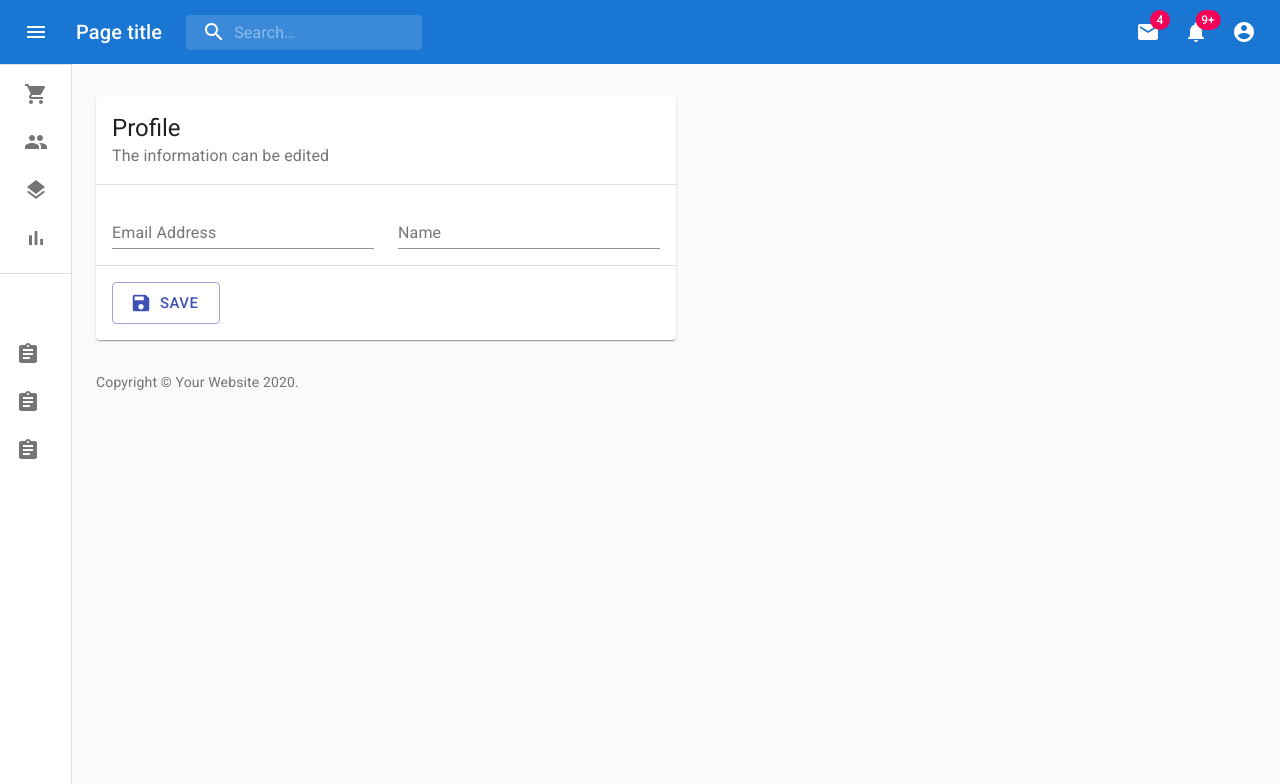
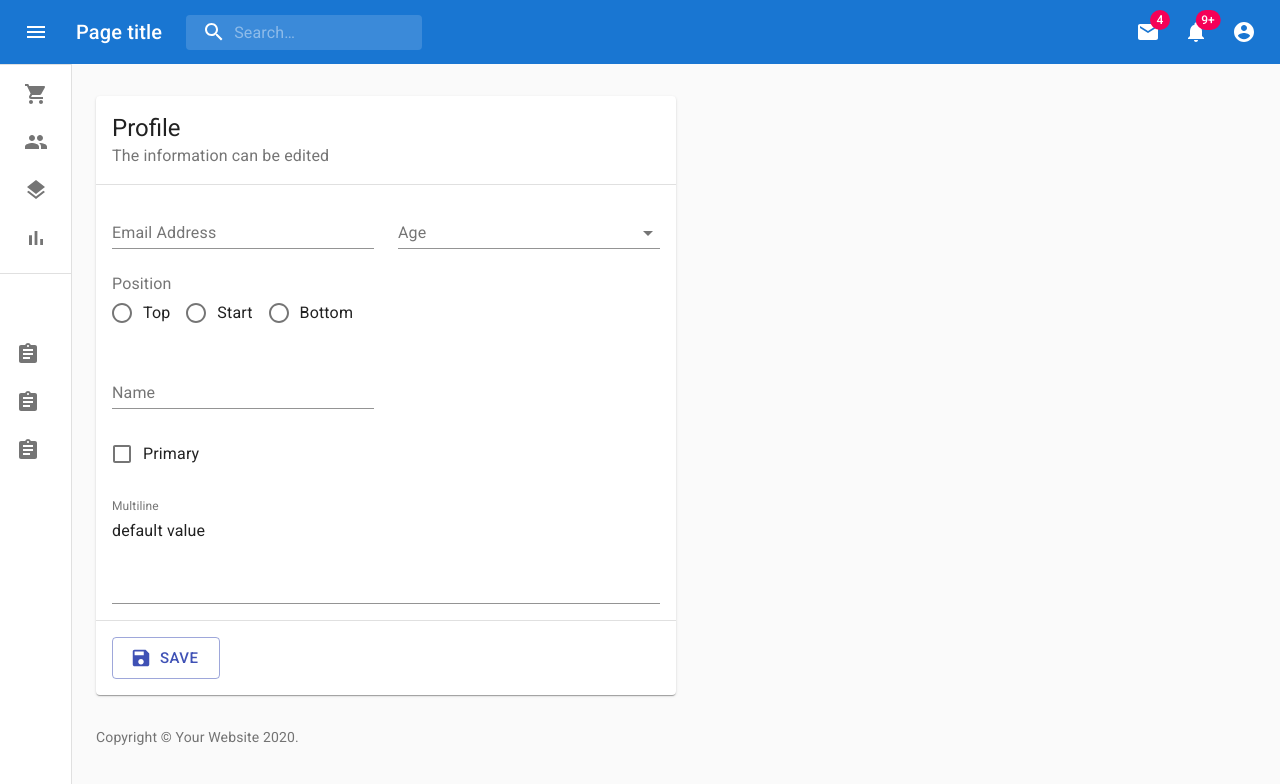
Before and after one commit to hmtareque/sleekie, a React (Create React App) app: page / in a window 1280 px wide. Shown: the top 784 px of the page. Built offline with nearby package versions, Linux system fonts and the light colour scheme.

Commit message:
more type of field added in the form

```diff
--- a/src/components/forms/signup.form.js
+++ b/src/components/forms/signup.form.js
@@ -1,5 +1,5 @@
-import React from 'react';
-import { Formik, Form } from 'formik';
+import React, { useRef } from 'react';
+import { Formik, Form, ErrorMessage } from 'formik';
 import { styled } from '@material-ui/core/styles';
 import * as Yup from 'yup';
 
@@ -16,6 +16,23 @@ import SaveAltIcon from '@material-ui/icons/SaveAlt';
 
 import Backdrop from '@material-ui/core/Backdrop';
 import { fade } from '@material-ui/core/styles/colorManipulator';
+
+
+import InputLabel from '@material-ui/core/InputLabel';
+import MenuItem from '@material-ui/core/MenuItem';
+import FormHelperText from '@material-ui/core/FormHelperText';
+import FormControl from '@material-ui/core/FormControl';
+import Select from '@material-ui/core/Select';
+
+import Radio from '@material-ui/core/Radio';
+import RadioGroup from '@material-ui/core/RadioGroup';
+import FormControlLabel from '@material-ui/core/FormControlLabel';
+import FormLabel from '@material-ui/core/FormLabel';
+
+import FormGroup from '@material-ui/core/FormGroup';
+import Checkbox from '@material-ui/core/Checkbox';
+import CheckBoxOutlineBlankIcon from '@material-ui/icons/CheckBoxOutlineBlank';
+import CheckBoxIcon from '@material-ui/icons/CheckBox';
 
 import {
   Card,
@@ -115,7 +132,18 @@ const useStyles = makeStyles((theme) => ({
   //   },
   // },
 
+
+  formControl: {
+    // margin: theme.spacing(1),
+    width: '100%',
+  },
+  selectEmpty: {
+    marginTop: theme.spacing(2),
+  },
+
 }));
+
+
 
 
 
@@ -127,6 +155,11 @@ const SignupSchema = Yup.object().shape({
   email: Yup.string()
     .email('Invalid email')
     .required('Required'),
+    age: Yup.number()
+    .required('Required'),
+
+    position: Yup.string()
+    .required('Required'),
 });
 
 const SignupForm = () => {
@@ -134,19 +167,16 @@ const SignupForm = () => {
   const classes = useStyles();
   const [loading, setLoading] = React.useState(false);
   const [success, setSuccess] = React.useState(false);
+  //const [age, setSelect] = React.useState('');
 
   const [open, setOpen] = React.useState(false);
-  const handleClose = () => {
-    setOpen(false);
-  };
-  const handleToggle = () => {
-    setOpen(!open);
-  };
 
 
 
 
-    return   (
+
+
+  return (
 
 
     <Card>
@@ -158,6 +188,10 @@ const SignupForm = () => {
         initialValues={{
           name: '',
           email: '',
+          age: '',
+          position: '',
+          checked: false,
+          multiline: 'default value'
         }}
         validationSchema={SignupSchema}
         onSubmit={(values, actions) => {
@@ -187,8 +221,7 @@ const SignupForm = () => {
           isSubmitting }) => (
 
 
-          <form
-          onSubmit={handleSubmit} noValidate autoComplete="off"
+            <Form noValidate autoComplete="off"
             >
               <CardHeader
                 subheader="The information can be edited"
@@ -200,27 +233,85 @@ const SignupForm = () => {
                   container
                   spacing={3}
                 >
+
                   <Grid
                     item
                     md={6}
                     xs={12}
                   >
+                    <FormControl className={classes.formControl}>
 
                       <TextField
                         fullWidth
                         name="email"
                         label="Email Address"
-
                         value={values.email}
-
                         helperText={errors.email}
                         onChange={handleChange}
                         onBlur={handleBlur}
                         error={errors.email && touched.email ? true : null}
                       />
 
+                    </FormControl>
+                  </Grid>
 
+                  <Grid item
+                    md={6}
+                    xs={12}>
+                    <FormControl className={classes.formControl} error={errors.age && touched.age ? true : null}>
+                      <InputLabel id="demo-simple-select-label">Age</InputLabel>
+                      <Select
+                        name="age"
+                        labelId="demo-simple-select-label"
+                        id="demo-simple-select"
+                        value={values.age}
+                        onChange={handleChange}
+                        onBlur={handleBlur}
+                      >
+                        <MenuItem value={10}>Ten</MenuItem>
+                        <MenuItem value={20}>Twenty</MenuItem>
+                        <MenuItem value={30}>Thirty</MenuItem>
+                      </Select>
+                      <FormHelperText>{errors.age}</FormHelperText>
+                    </FormControl>
                   </Grid>
+
+                  <Grid item md={12}>
+                    <FormControl component="fieldset" error={errors.position && touched.position ? true : false}>
+                      <FormLabel component="legend">Position</FormLabel>
+                      <RadioGroup row aria-label="position" name="position" defaultValue="">
+                        <FormControlLabel
+                          value="top"
+                          control={<Radio color="primary" />}
+                          label="Top"
+                          onChange={handleChange}
+                          onBlur={handleBlur}
+                      //    error={errors.position && touched.position ? true : null}
+                        />
+                        <FormControlLabel
+                          value="start"
+                          control={<Radio color="primary" />}
+                          label="Start"
+                          onChange={handleChange}
+                          onBlur={handleBlur}
+                       //   error={errors.position && touched.position ? true : null}
+                        />
+                        <FormControlLabel
+                          value="bottom"
+                          control={<Radio color="primary" />}
+                          label="Bottom"
+                          onChange={handleChange}
+                          onBlur={handleBlur}
+                       //   error={errors.position && touched.position ? true : null}
+                        />
+                      </RadioGroup>
+                      <FormHelperText>{errors.position}</FormHelperText>
+                    </FormControl>
+                  </Grid>
+
+
+
+
                   <Grid
                     item
                     md={6}
@@ -232,13 +323,49 @@ fullWidth
                       name="name"
                       label="Name"
                       value={values.name}
-          helperText={errors.name}
+                      // helperText={errors.name}
                       onChange={handleChange}
                       onBlur={handleBlur}
-          error={errors.name && touched.name ? true : null}
+
+                    />
+                    <ErrorMessage name="name" />
+
+                  </Grid>
+
+
+                  <Grid item md={12}>
+                    <FormControlLabel
+                      control={
+                        <Checkbox
+                          checked={values.checked}
+                          onChange={handleChange}
+                          name="checked"
+                          color="primary"
+                        />
+                      }
+                      label="Primary"
+                    />
+                  </Grid>
+
+
+
+                  <Grid item md={12}>
+                  <TextField
+                  fullWidth
+                  name="multiline"
+          id="outlined-multiline-static"
+          label="Multiline"
+          multiline
+          rows={4}
+
+          value={values.multiline}
         />
 
+
                   </Grid>
+
+
+
                 </Grid>
               </CardContent>
               <Divider />
@@ -255,7 +382,7 @@ fullWidth
                     //  className={classes.submitButton}
                     startIcon={<SaveIcon />}
                   >
-        { isSubmitting ? 'Saving ...'  : 'Save'}
+                    {isSubmitting ? 'Saving ...' : 'Save'}
                   </Button>
                   {loading && <CircularProgress size={24} className={classes.buttonProgress} />}
                 </div>
@@ -265,14 +392,7 @@ fullWidth
 
 
               </CardActions>
-        </form>
-
-
-
-
-
-
-
+            </Form>
           )}
 
 
--- a/src/components/listItems.js
+++ b/src/components/listItems.js
@@ -46,7 +46,7 @@ export const mainListItems = (
       </DrawerListItemIcon>
       </Link>
 
-      <ListItemText primary={item.name} />
+      <Link to={item.path}><ListItemText primary={item.name} /></Link>
     </MainListItem>
     })}
   </React.Fragment>
--- a/src/index.js
+++ b/src/index.js
@@ -6,11 +6,11 @@ import App from './App';
 import * as serviceWorker from './serviceWorker';
 
 ReactDOM.render(
-  <React.StrictMode>
+ // <React.StrictMode>
     <BrowserRouter>
       <App />
-    </BrowserRouter>
-  </React.StrictMode>,
+    </BrowserRouter>,
+//  </React.StrictMode>,
   document.getElementById('root')
 );
 
```
Lines whose indentation alone changed are shown as unchanged.
